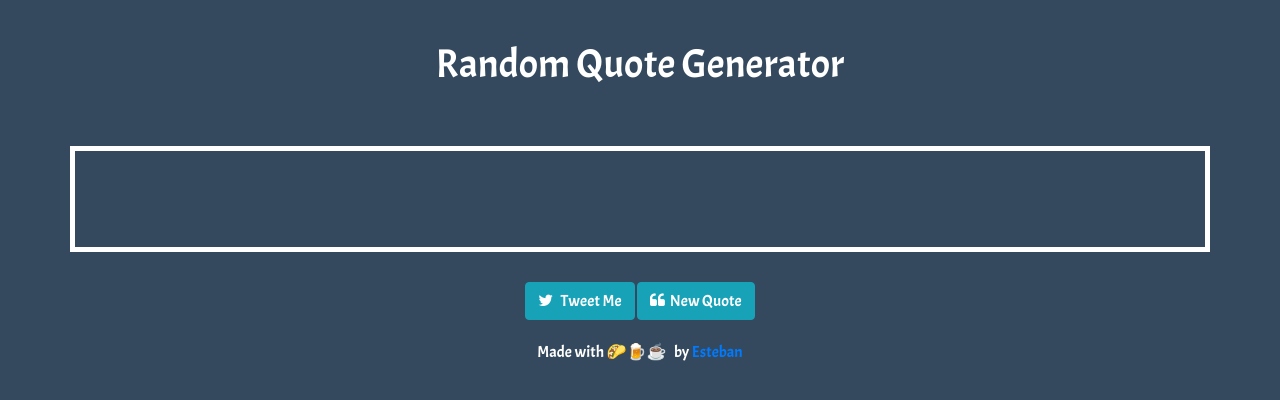
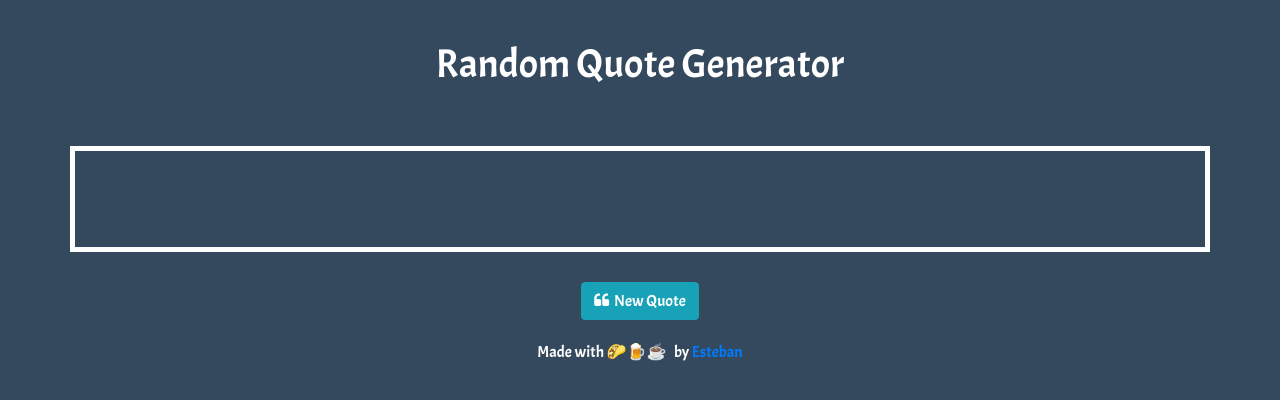
Before and after one commit to mbbous/random-quote-generator, a plain HTML site: page index.html in a window 1280 px wide. Drawn offline with nearby package versions, Linux system fonts and the light colour scheme.

Commit message:
Update index.html

```diff
--- a/index.html
+++ b/index.html
@@ -39,8 +39,6 @@
             </div>
 
             <div class="col-md-12 buttons text-center">
-                <a href="#" class="btn btn-info" target="_blank" id="tweetMe" role="button">
-                    <i class="fa fa-twitter"></i> &nbsp; Tweet Me</a>
 
                 <a href="#" class="btn btn-info" id="newQuote" role="button">
                     <i class="fa fa-quote-left"></i> &nbsp;New Quote</a>
```
